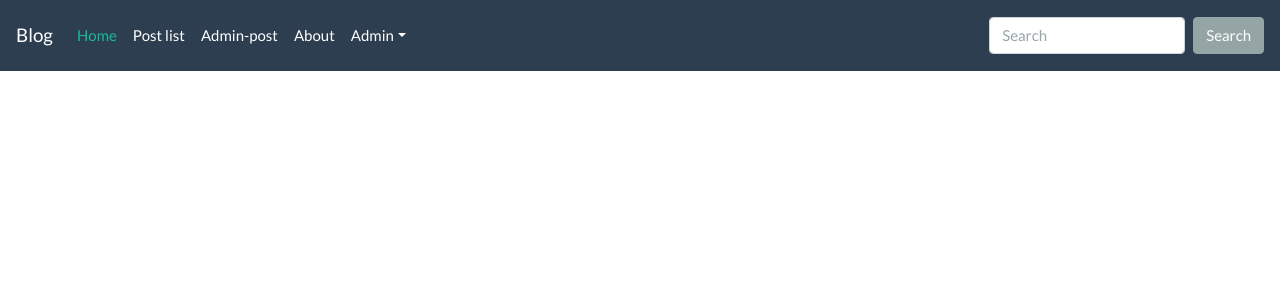
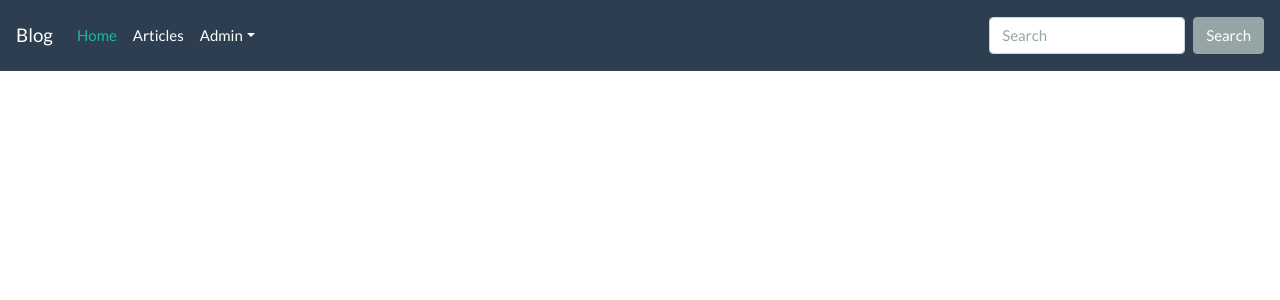
Before and after one commit to LFZDavid/OCR_P5, a PHP site: template app/templates/front/home.html.twig in a window 1280 px wide. Shown: the top 300 px of the page. Run offline with PHP 8.4, Linux system fonts and the light colour scheme; the template is opened without the code that fills it, so the values that code supplies are empty; some libraries are stand-ins or nearby versions.

Commit message:
nav updated

```diff
--- a/app/templates/includes/nav.html.twig
+++ b/app/templates/includes/nav.html.twig
@@ -12,24 +12,18 @@
 				</a>
 			</li>
 			<li class="nav-item">
-				<a class="nav-link" href="index.php?post">Post list</a>
-			</li>
-			<li class="nav-item">
-				<a class="nav-link" href="index.php?admin-post=list">Admin-post</a>
-			</li>
-			<li class="nav-item">
-				<a class="nav-link" href="#">About</a>
+				<a class="nav-link" href="index.php?post">Articles</a>
 			</li>
 			<li class="nav-item dropdown">
 				<a class="nav-link dropdown-toggle" data-toggle="dropdown" href="#" role="button" aria-haspopup="true"
 					aria-expanded="false">Admin</a>
 				<div class="dropdown-menu">
-					<a class="dropdown-item" href="index.php?admin-post=list">Admin-posts</a>
-					<a class="dropdown-item" href="index.php?admin-post-form=0">Ajouter un post</a>
+					<a class="dropdown-item" href="index.php?admin-post=list">Articles</a>
+					<a class="dropdown-item" href="index.php?admin-post-form=0">Ajouter un article</a>
 					<div class="dropdown-divider"></div>
-					<a class="dropdown-item" href="index.php?admin-user=list">Admin-users</a>
+					<a class="dropdown-item" href="index.php?admin-user=list">Utilisateurs</a>
 					<div class="dropdown-divider"></div>
-					<a class="dropdown-item" href="#">Separated link</a>
+					<a class="dropdown-item" href="#">link</a>
 				</div>
 			</li>
 		</ul>
```
